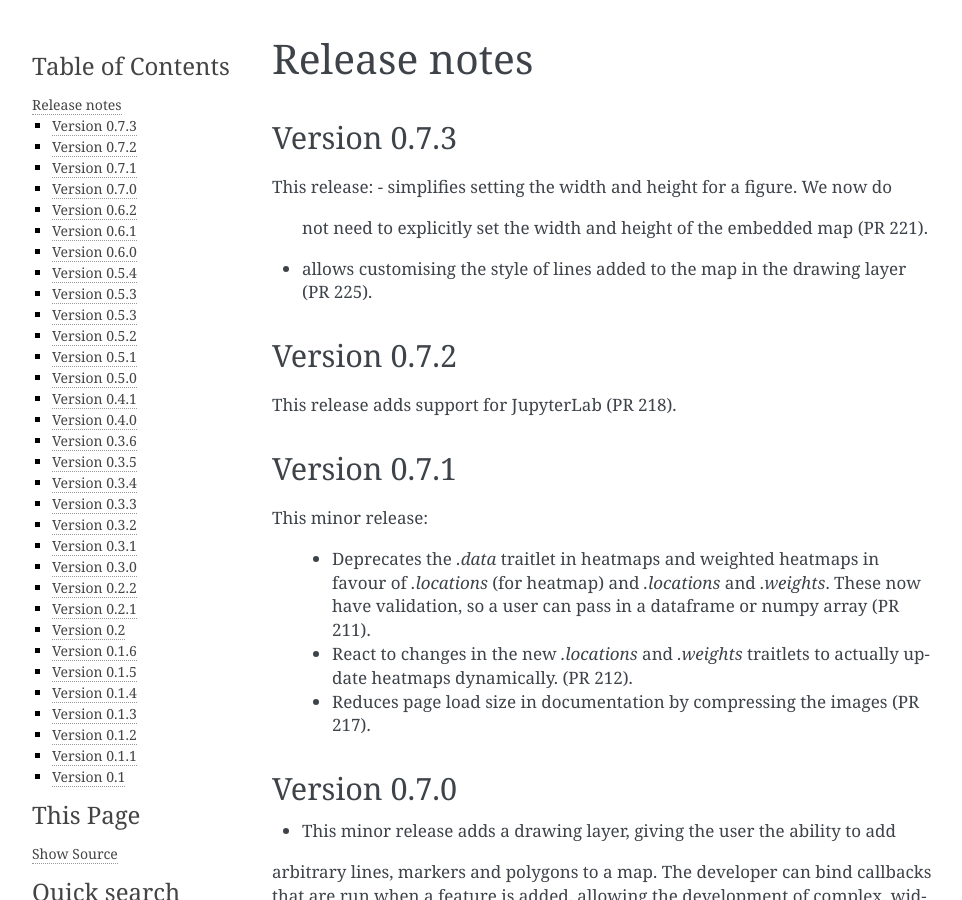
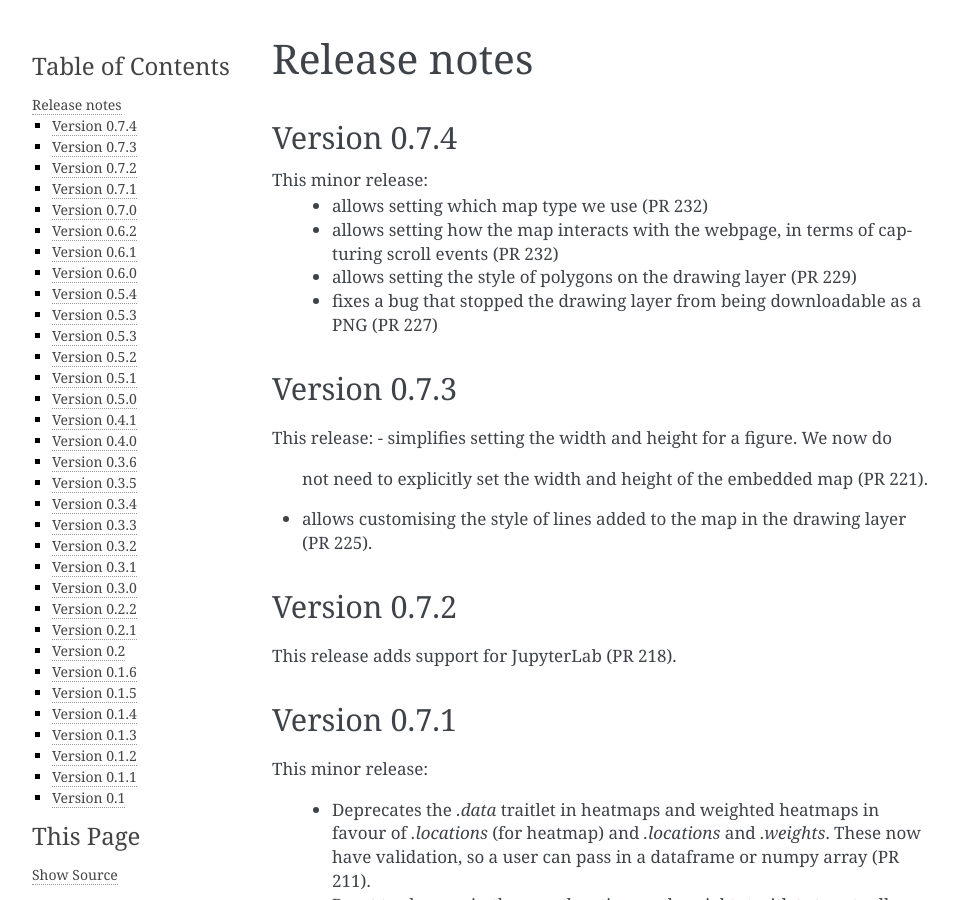
Before and after one commit to pbugnion/gmaps, a Sphinx documentation site: the page built from docs/source/release_notes.rst, in a window 1280 px wide and 900 px high. Shown: the whole window, without its empty margins (148-1110 px from the left). Built offline with Sphinx 7.4.7, drawn with Linux system fonts in a browser that asks for light colours.

Commit message:
Add release notes for version 0.7.4

```diff
--- a/docs/source/release_notes.rst
+++ b/docs/source/release_notes.rst
@@ -1,6 +1,15 @@
 
 Release notes
 -------------
+
+Version 0.7.4
+=============
+
+This minor release:
+ - allows setting which map type we use (PR 232)
+ - allows setting how the map interacts with the webpage, in terms of capturing scroll events (PR 232)
+ - allows setting the style of polygons on the drawing layer (PR 229)
+ - fixes a bug that stopped the drawing layer from being downloadable as a PNG (PR 227)
 
 Version 0.7.3
 =============
```
